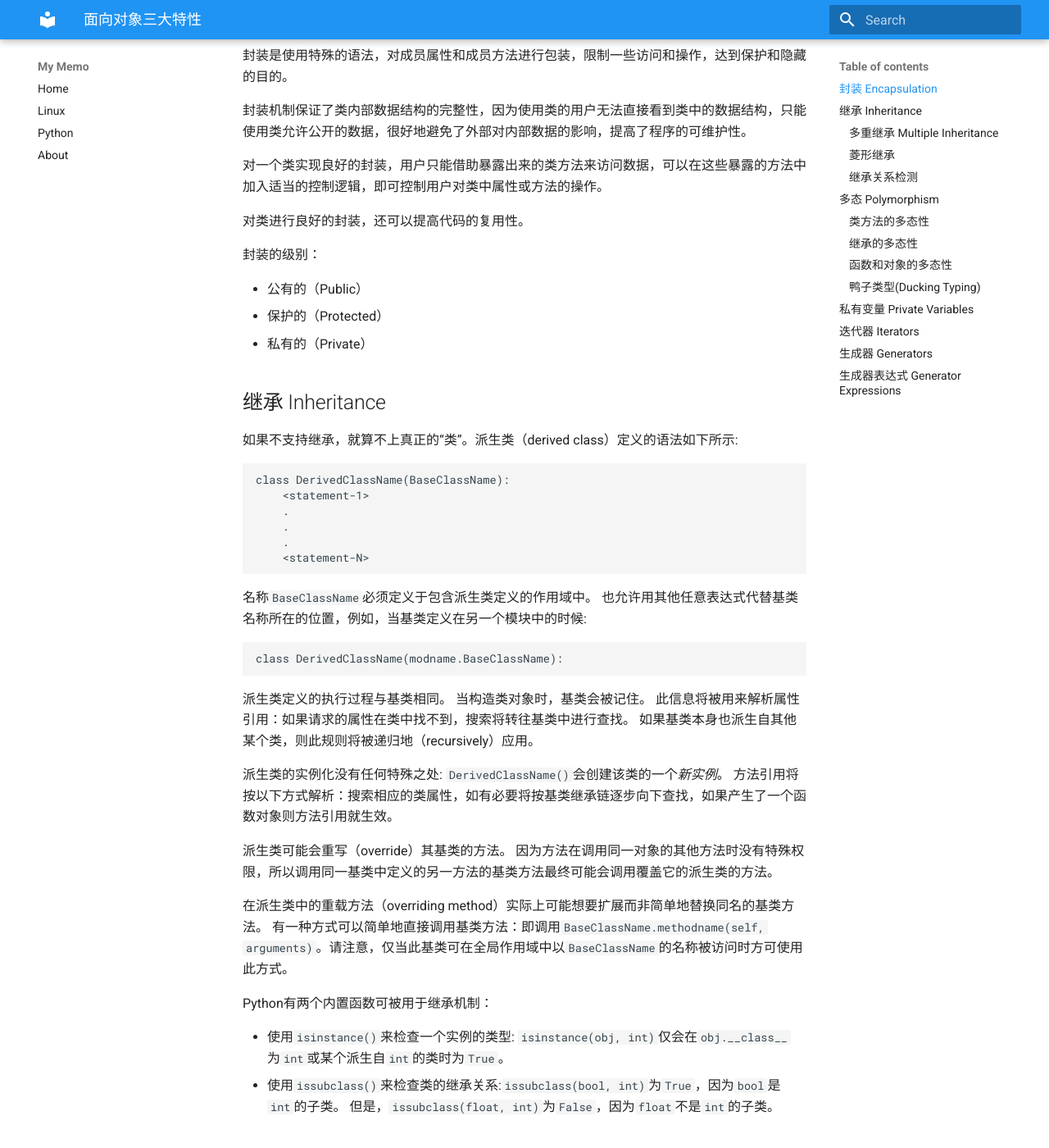
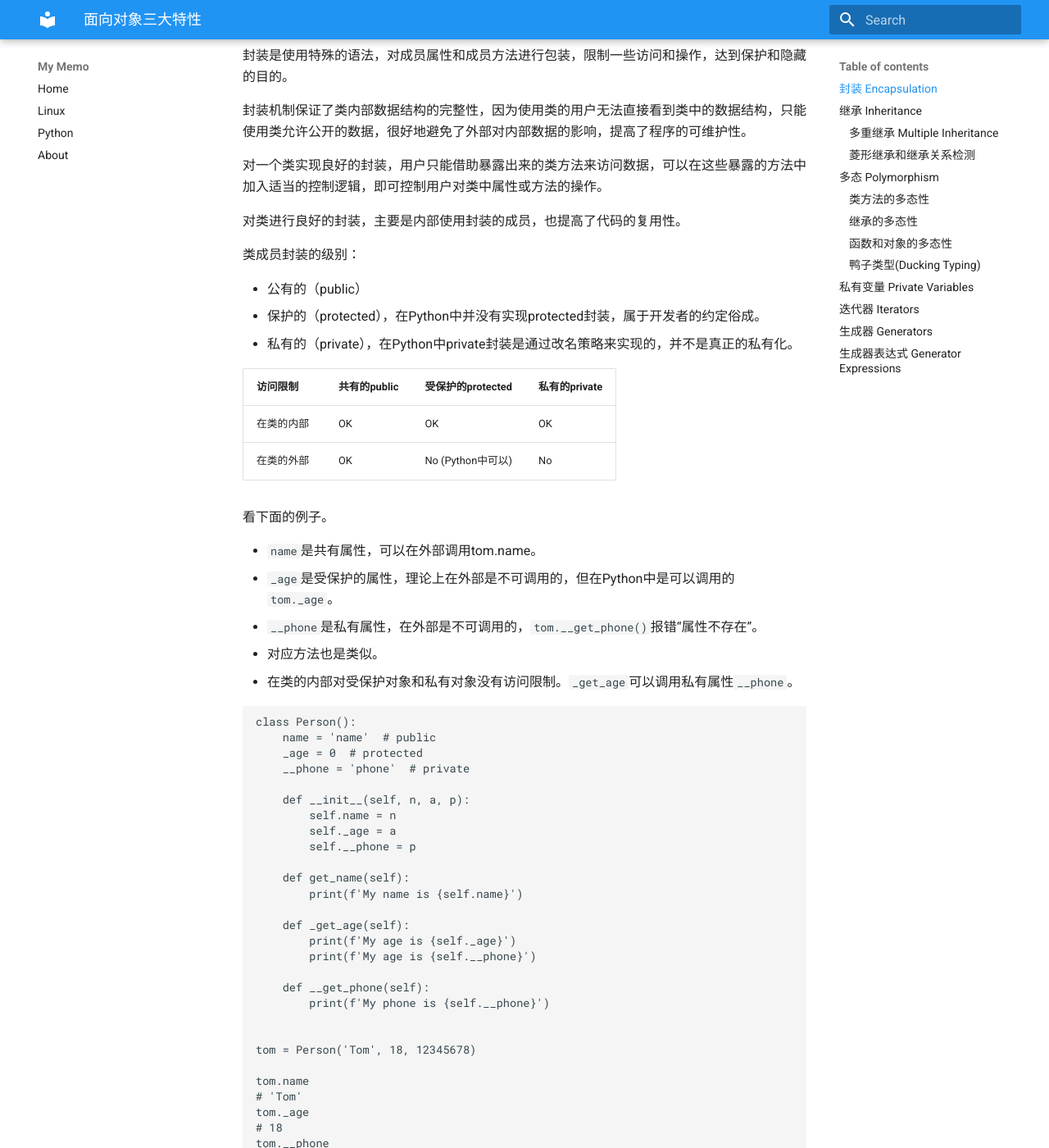
Before and after one commit to huyuhui001/mySite, an MkDocs documentation site: the page built from docs/python/Foundation/ch05.md, in a window 1280 px wide and 1400 px high, scrolled down 350 px. Shown: the whole window at 82% size. Built offline with MkDocs 1.6.1 and Material for MkDocs 9.7.7, drawn with Linux system fonts in a browser that asks for light colours; some of the changed text lies outside the part shown.

Commit message:
Documentation

````diff
--- a/docs/python/Foundation/ch05.md
+++ b/docs/python/Foundation/ch05.md
@@ -17,14 +17,72 @@
 
 对一个类实现良好的封装，用户只能借助暴露出来的类方法来访问数据，可以在这些暴露的方法中加入适当的控制逻辑，即可控制用户对类中属性或方法的操作。
 
-对类进行良好的封装，还可以提高代码的复用性。
+对类进行良好的封装，主要是内部使用封装的成员，也提高了代码的复用性。
 
 
-封装的级别：
+类成员封装的级别：
 
-* 公有的（Public）
-* 保护的（Protected）
-* 私有的（Private）
+* 公有的（public）
+* 保护的（protected），在Python中并没有实现protected封装，属于开发者的约定俗成。
+* 私有的（private），在Python中private封装是通过改名策略来实现的，并不是真正的私有化。
+
+
+访问限制    | 共有的public  | 受保护的protected  | 私有的private
+-----------|--------------|--------------------|---------------
+在类的内部  | OK           | OK                 | OK
+在类的外部  | OK           | No (Python中可以)   | No
+
+看下面的例子。
+
+* `name`是共有属性，可以在外部调用tom.name。
+* `_age`是受保护的属性，理论上在外部是不可调用的，但在Python中是可以调用的`tom._age`。
+* `__phone`是私有属性，在外部是不可调用的，`tom.__get_phone()`报错“属性不存在”。
+* 对应方法也是类似。
+* 在类的内部对受保护对象和私有对象没有访问限制。`_get_age`可以调用私有属性`__phone`。
+
+```
+class Person():
+    name = 'name'  # public
+    _age = 0  # protected
+    __phone = 'phone'  # private
+
+    def __init__(self, n, a, p):
+        self.name = n
+        self._age = a
+        self.__phone = p
+
+    def get_name(self):
+        print(f'My name is {self.name}')
+
+    def _get_age(self):
+        print(f'My age is {self._age}')
+        print(f'My age is {self.__phone}')
+
+    def __get_phone(self):
+        print(f'My phone is {self.__phone}')
+
+
+tom = Person('Tom', 18, 12345678)
+
+tom.name
+# 'Tom'
+tom._age
+# 18
+tom.__phone
+# AttributeError: 'Person' object has no attribute '__phone'
+
+tom.get_name()
+# My name is Tom
+
+tom._get_age()
+# My age is 18
+# My age is 12345678
+
+tom.__get_phone()
+# AttributeError: 'Person' object has no attribute '__get_phone'
+```
+
+
 
 
 
@@ -32,9 +90,28 @@
 
 ## 继承 Inheritance
 
-如果不支持继承，就算不上真正的“类”。派生类（derived class）定义的语法如下所示:
+在不指定继承的父类时，所有类都继承object类（系统提供）。
 
-```
+* 被其它类继承的类，称为父类，或者基类，或者超类。
+* 继承其它类的类，称为子类，或者派生类（derived class）。
+    * 子类继承父类后，就拥有了父类中的所有成员（除了私有成员）。
+    * 子类继承父类后，并不会把父类的成员复制给子类，而是引用。
+    * 子类可以直接调用父类的方法`super().BaseClassName`。如果父类方法有参数要求，子类调用时也有参数要求。
+    * 子类继承父类后，可以重新定义父类中的方法，称为**重写（Override）**。
+    * 子类继承父类后，定义父类中没有的方法，被称为对父类的扩展。
+    * 一个父类可以被多个子类继承。
+
+
+**派生类（derived class）**定义的语法如下所示:
+
+```python
+class BaseClassName():
+    <statement-1>
+    .
+    .
+    .
+    <statement-N>
+
 class DerivedClassName(BaseClassName):
     <statement-1>
     .
@@ -49,13 +126,18 @@
 class DerivedClassName(modname.BaseClassName):
 ```
 
-派生类定义的执行过程与基类相同。 当构造类对象时，基类会被记住。 此信息将被用来解析属性引用：如果请求的属性在类中找不到，搜索将转往基类中进行查找。 如果基类本身也派生自其他某个类，则此规则将被递归地（recursively）应用。
+派生类定义的执行过程与基类相同。 当构造类对象时，基类会被记住。 此信息将被用来解析属性引用：如果请求的属性在类中找不到，搜索将转往基类中进行查找。
+如果基类本身也派生自其他某个类，则此规则将被递归地（recursively）应用。
 
-派生类的实例化没有任何特殊之处: `DerivedClassName()`会创建该类的一个*新实例*。 方法引用将按以下方式解析：搜索相应的类属性，如有必要将按基类继承链逐步向下查找，如果产生了一个函数对象则方法引用就生效。
+派生类的实例化没有任何特殊之处: `DerivedClassName()`会创建该类的一个*新实例*。
+方法引用将按以下方式解析：搜索相应的类属性，如有必要将按基类继承链逐步向下查找，如果产生了一个函数对象则方法引用就生效。
 
-派生类可能会重写（override）其基类的方法。 因为方法在调用同一对象的其他方法时没有特殊权限，所以调用同一基类中定义的另一方法的基类方法最终可能会调用覆盖它的派生类的方法。
+派生类可能会重写（override）其基类的方法。
+因为方法在调用同一对象的其他方法时没有特殊权限，所以调用同一基类中定义的另一方法的基类方法最终可能会调用覆盖它的派生类的方法。
 
-在派生类中的重载方法（overriding method）实际上可能想要扩展而非简单地替换同名的基类方法。 有一种方式可以简单地直接调用基类方法：即调用`BaseClassName.methodname(self, arguments)`。请注意，仅当此基类可在全局作用域中以`BaseClassName`的名称被访问时方可使用此方式。
+在派生类中的重载方法（overriding method）实际上可能想要扩展而非简单地替换同名的基类方法。
+有一种方式可以简单地直接调用基类方法：即调用`BaseClassName.methodname(self, arguments)`。
+请注意，仅当此基类可在全局作用域中以`BaseClassName`的名称被访问时方可使用此方式。
 
 Python有两个内置函数可被用于继承机制：
 
@@ -63,10 +145,25 @@
 * 使用`issubclass()`来检查类的继承关系:`issubclass(bool, int)`为`True`，因为`bool`是`int`的子类。 但是，`issubclass(float, int)`为`False`，因为`float`不是`int`的子类。
 
 
+
+
+
+
+
 ### 多重继承 Multiple Inheritance
 
-Python 也支持一种多重继承。 带有多个基类的类定义语句如下所示:
+单继承（single-inheritance）：一个类只能继承一个父类方式。
+```python
+class DerivedClassName(BaseClassName):
+    <statement-1>
+    .
+    .
+    .
+    <statement-N>
 ```
+
+多继承（Multiple Inheritance）：一个类去继承多个类的方式。定义语句如下所示
+```python
 class DerivedClassName(Base1, Base2, Base3):
     <statement-1>
     .
@@ -75,17 +172,177 @@
     <statement-N>
 ```
 
-在最简单的情况下，搜索从父类所继承属性的操作是深度优先（depth-first）、从左至右（left-to-right）的，当层次结构中存在重叠时不会在同一个类中搜索两次。 因此，如果某一属性在`DerivedClassName`中未找到，则会到`Base1`中搜索它，然后（递归地）到`Base1`的基类中搜索，如果在那里未找到，再到`Base2`中搜索，依此类推。
+在最简单的情况下，搜索从父类所继承属性的操作是深度优先（depth-first）、从左至右（left-to-right）的，当层次结构中存在重叠时不会在同一个类中搜索两次。
+因此，如果某一属性在`DerivedClassName`中未找到，则会到`Base1`中搜索它，然后（递归地）到`Base1`的基类中搜索，如果在那里未找到，再到`Base2`中搜索，依此类推。
 
-真实情况更复杂；方法解析顺序会动态改变以支持对`super()`的协同调用。 这种方式在某些其他多重继承型语言中被称为**后续方法调用（call-next-method）**，它比单继承型（single-inheritance）语言中的`uper`调用更强大。
+真实情况更复杂；方法解析顺序会动态改变以支持对`super()`的协同调用。
+这种方式在某些其他多重继承型语言中被称为**后续方法调用（call-next-method）**，它比**单继承（single-inheritance）**语言中的`uper`调用更强大。
 
 动态改变顺序是有必要的，因为所有多重继承的情况都会显示出一个或更多的菱形关联（diamond relationships）（即至少有一个父类可通过多条路径被最底层类所访问）。
-例如，所有类都是继承自`object`，因此任何多重继承的情况都提供了一条以上的路径可以通向 `object`。 为了确保基类不会被访问一次以上，动态算法会用一种特殊方式将搜索顺序线性化， 保留每个类所指定的从左至右的顺序，只调用每个父类一次，并且保持单调（monotonic）（即一个类可以被子类化而不影响其父类的优先顺序）。
+例如，所有类都是继承自`object`，因此任何多重继承的情况都提供了一条以上的路径可以通向 `object`。
+为了确保基类不会被访问一次以上，动态算法会用一种特殊方式将搜索顺序线性化， 保留每个类所指定的从左至右的顺序，只调用每个父类一次，并且保持单调（monotonic）（即一个类可以被子类化而不影响其父类的优先顺序）。
 总而言之，这些特性使得设计具有多重继承的可靠且可扩展的类成为可能。
 
-### 菱形继承
 
-### 继承关系检测
+看下面例子，定义了3个类和继承关系。
+```
+class F():
+
+    def drink(self):
+        print("Drink Beer")
+
+
+class M():
+
+    def drink(self):
+        print("Drink Red Wine")
+
+
+class C(F, M):
+
+    def drink(self):
+        print("Drink Water")
+```
+
+执行结果是
+```
+c = C()
+c.drink()
+# Drink Water
+```
+
+如果把`C`类改写为如下，可以调用父类，但只有`F`类，从左至右（left-to-right）。
+```
+class C(F, M):
+
+    def drink(self):
+        super().drink()
+        print("Drink Water")
+
+
+c = C()
+c.drink()
+# Drink Beer
+# Drink Water
+```
+
+如果把`C`类改写为如下，可以调用`M`类。
+```
+class C(F, M):
+
+    def drink(self):
+        M.drink(self)
+        print("Drink Water")
+
+
+c = C()
+c.drink()
+# Drink Red Wine
+# Drink Water
+```
+
+
+### 菱形继承和继承关系检测
+
+菱形继承的描述是，类`A`作为基类（这里基类是指非`object`类），类`B`和类`C`同时继承类`A`，然后类`D`又继承类`B`和类`C`，如下图，看起来像个钻石的形状。
+
+```
+    A
+   / \
+  B   C
+   \ /
+    D
+```
+
+在这种结构中，在调用顺序上就会出现疑惑，调用顺序究竟是以下哪一种顺序呢？
+
+* D->B->A->C（深度优先）
+* D->B->C->A（广度优先）
+
+
+看下面代码，在Python3中，**菱形**的多继承关系是按照D->B->C->A**广度优先**的搜索方式。
+```
+class A():
+    pass
+
+
+class B(A):
+
+    def test(self):
+        print("init B.test()")
+
+
+class C(A):
+
+    def test(self):
+        print("init C.test()")
+
+
+class D(B, C):
+    pass
+
+
+d = D()
+d.test()
+# init B.test()
+
+
+D.mro()
+# [<class '__main__.D'>, <class '__main__.B'>, <class '__main__.C'>, <class '__main__.A'>, <class 'object'>]
+```
+
+对于下面这种**非菱形**的多继承关系，查找顺序是A->B->E->C->F->D**深度优先**的搜索方式。
+```
+E     F
+|     |
+B(E) C(F)  D
+|     |    |
+ \    |   /
+  \   |  /
+   A(B,C,D)
+```
+
+代码实现：
+```
+class D():
+
+    def test(self):
+        print("init D.test()")
+
+
+class F():
+
+    def test(self):
+        print("init F.test()")
+
+
+class C(F):
+    pass
+
+
+class E():
+    pass
+
+
+class B(E):
+    pass
+
+
+class A(B, C, D):
+    pass
+
+
+a = A()
+a.test()
+# init F.test()
+
+A.mro()
+# [<class '__main__.A'>, <class '__main__.B'>, <class '__main__.E'>, <class '__main__.C'>, <class '__main__.F'>, <class '__main__.D'>, <class 'object'>]
+
+```
+
+
+
 
 
 
````
Also changed, not shown: docs/index.md (+1 -1 lines).
